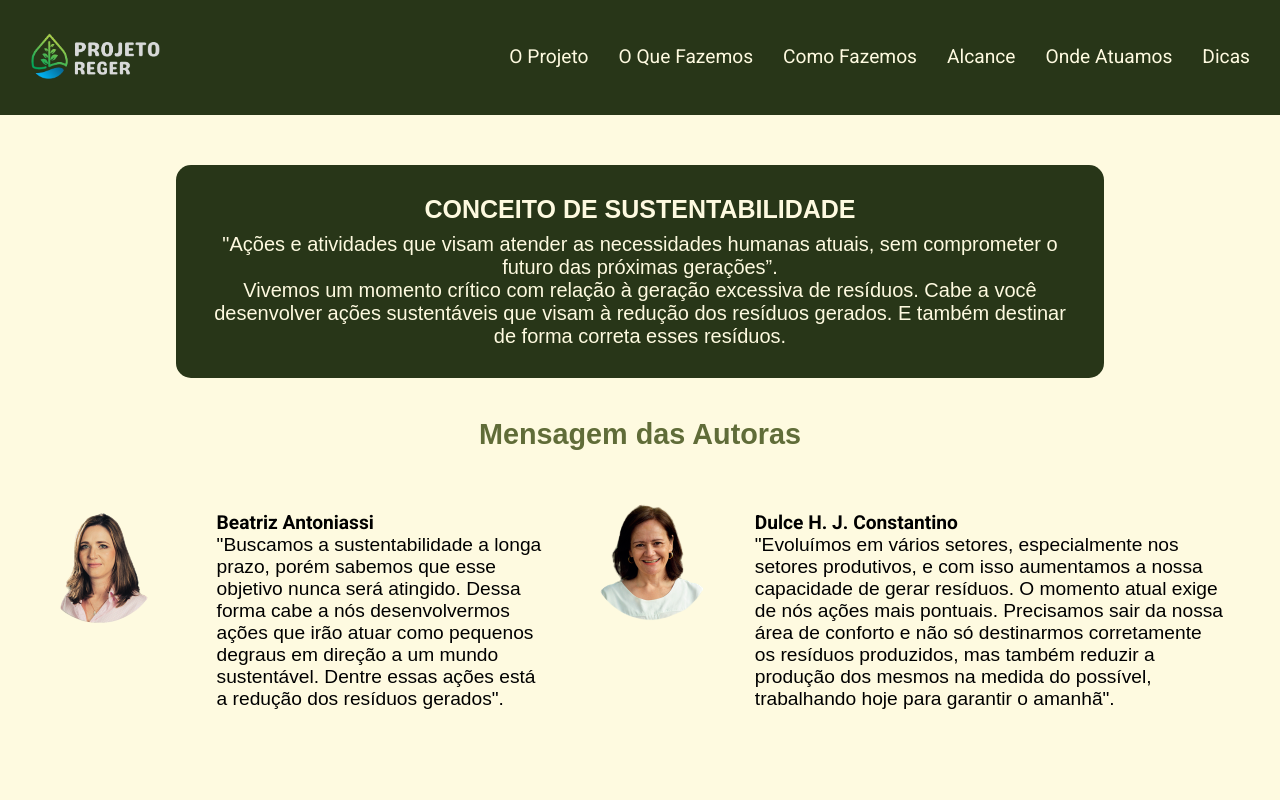
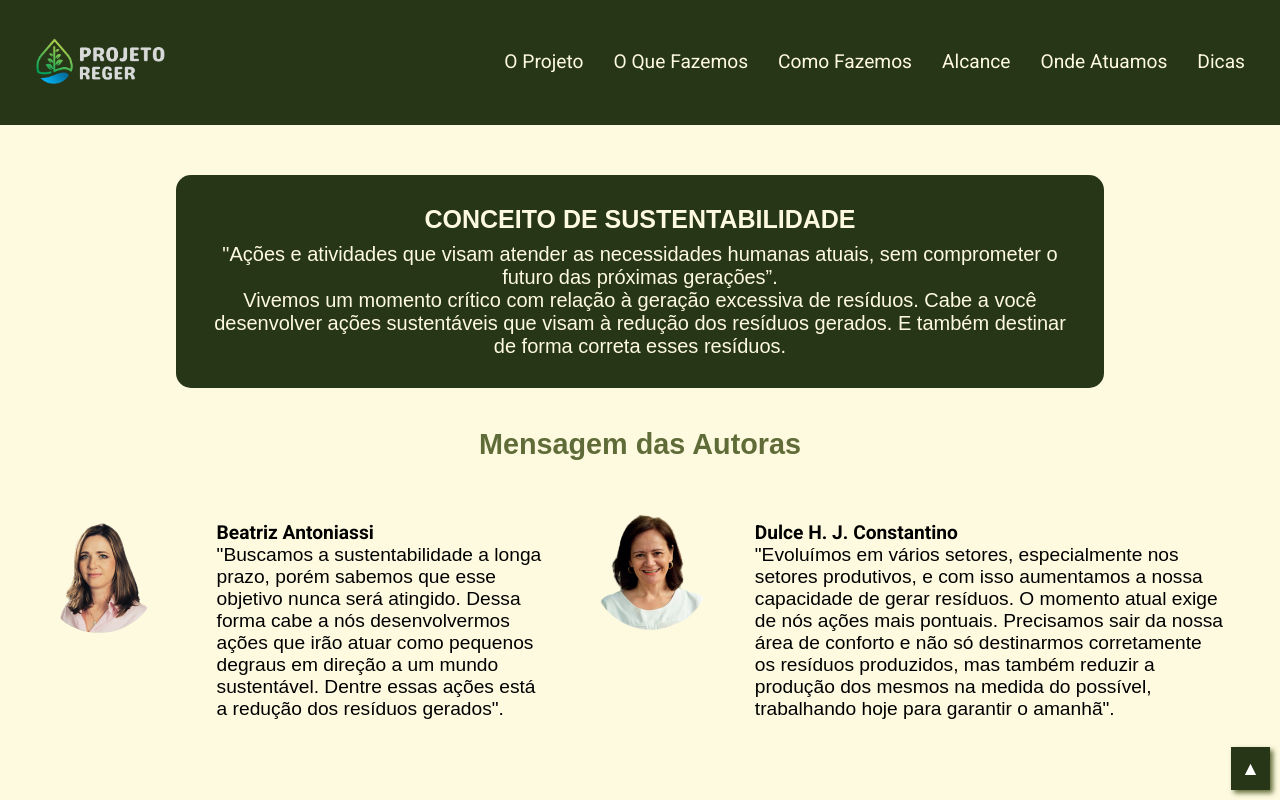
Before and after one commit to DioCarvalh0/frontendmaster, a React (Vite) app: page / in a window 1280 px wide. Shown: the top 800 px of the page. Built offline with nearby package versions, Linux system fonts and the light colour scheme.

Commit message:
commit finalizado2

```diff
--- a/src/assets/components/Header/header.css
+++ b/src/assets/components/Header/header.css
@@ -23,7 +23,7 @@ a img{
     display: flex;
     flex-wrap: wrap;
     justify-content: space-between;
-    padding: 20px;
+    padding: 25px;
     align-items: center;
     top: 0;
     left: 0;
--- a/src/assets/components/residuos/residuos.css
+++ b/src/assets/components/residuos/residuos.css
@@ -91,3 +91,13 @@ main .quem_somos{
 .line{
   border: none;
 }
+#linktop{
+  text-decoration: none;
+  color: white;
+  background-color: #283618;
+  padding: 10px;
+  position: fixed;
+  right: 10px;
+  bottom: 10px;
+  box-shadow: 3px 3px 5px #606C38;
+}
--- a/src/assets/components/residuos/residuos.tsx
+++ b/src/assets/components/residuos/residuos.tsx
@@ -66,6 +66,7 @@ function Residuos(): JSX.Element{
           </div>
           </div>
           <br /><br />
+          <a id='linktop' href="#">&#9650;</a>
         </>
     )
 }
```
